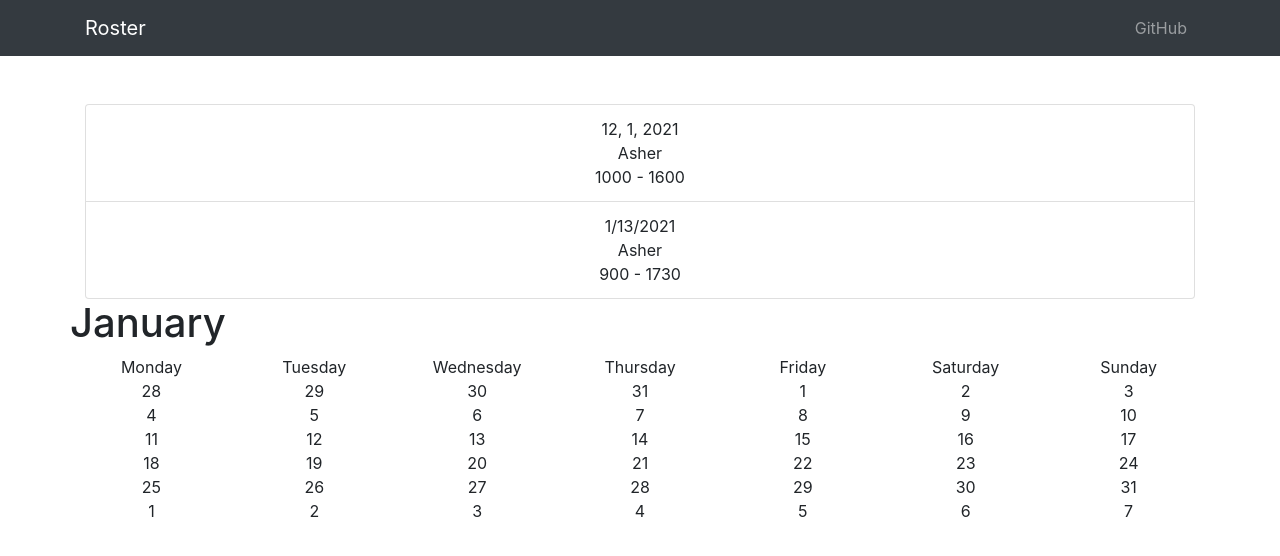
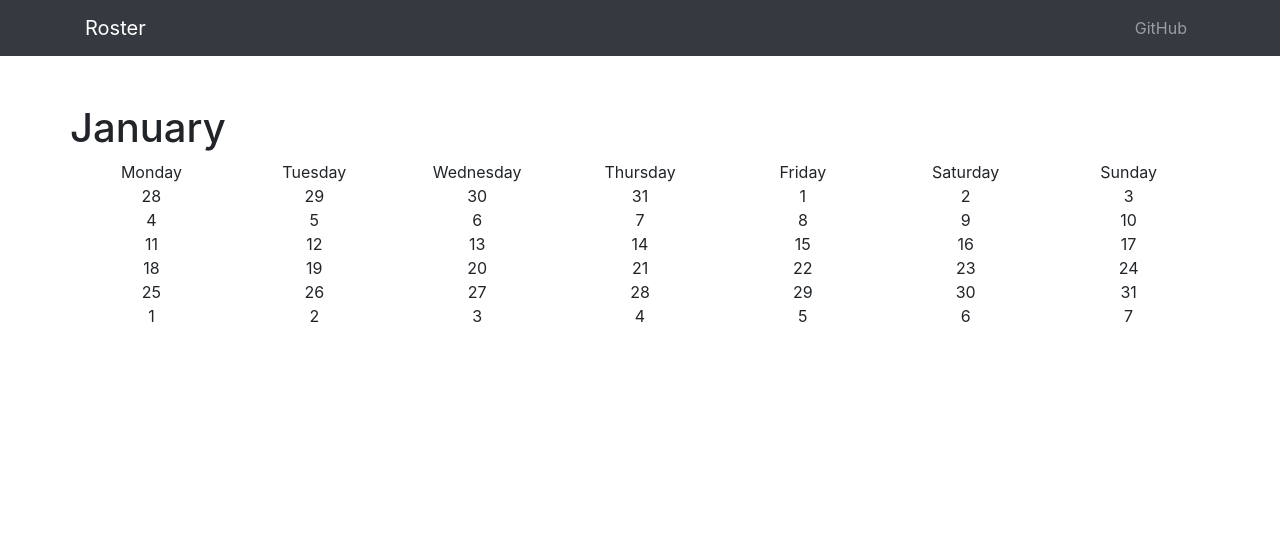
Before and after one commit to asheralley/roster_project, a React (Create React App) app in the folder client/: page / in a window 1280 px wide. Shown: the top 556 px of the page. Built offline with nearby package versions, Linux system fonts and the light colour scheme.

Commit message:
updated DayEntry and calendar component

```diff
--- a/client/src/components/Calendar.js
+++ b/client/src/components/Calendar.js
@@ -23,6 +23,7 @@ const currentYear = getcurrentDate.getFullYear();
 const visableDaysArray = getDateArray(currentMonth, currentYear);
 const month = getCurrentMonth(currentYear, currentMonth, currentDay);
 
+console.log(visableDaysArray);
 const Calendar = (props) => {
   return (
     <Container>
@@ -37,8 +38,13 @@ const Calendar = (props) => {
       {visableDaysArray.map((el) => {
         return (
           <Row>
-            {el.map((dayEl) => (
-              <Col>{dayEl}</Col>
+            {el.map(({ dayId, day }) => (
+              <Col id={dayId}>
+                <>
+                  {day}
+                  <DayEntry />
+                </>
+              </Col>
             ))}
           </Row>
         );
--- a/client/src/components/DayEntry.js
+++ b/client/src/components/DayEntry.js
@@ -1,6 +1,4 @@
 import React, { useState } from "react";
-import { Container, ListGroup, ListGroupItem } from "reactstrap";
-// import { CSSTransition, TransitionGroup } from "react-transition-group";
 import { v4 as uuidv4 } from "uuid";
 
 const DayEntry = (props) => {
@@ -28,21 +26,7 @@ const DayEntry = (props) => {
     },
   ];
 
-  return (
-    <Container>
-      <ListGroup>
-        {shiftEntries.map(({ id, name, timeStart, timeEnd, date }) => (
-          <ListGroupItem>
-            <div>{date}</div>
-            <div>{name}</div>
-            <div>
-              {timeStart} - {timeEnd}
-            </div>
-          </ListGroupItem>
-        ))}
-      </ListGroup>
-    </Container>
-  );
+  return <></>;
 };
 
 export default DayEntry;
--- a/client/src/js/utility.js
+++ b/client/src/js/utility.js
@@ -61,7 +61,10 @@ export function getDateArray(currMonth, currYear) {
   let dayNumber = daysInPreviousMonth - offSetDateIndex + 1;
 
   for (let i = dayNumber; i <= daysInPreviousMonth; i++) {
-    dateArray.push(dayNumber);
+    dateArray.push({
+      day: dayNumber,
+      dayId: `${previousMonthIndexOffset}${dayNumber}`,
+    });
     dayNumber++;
     if (dayNumber > daysInPreviousMonth) {
       dayNumber = 1;
@@ -70,7 +73,10 @@ export function getDateArray(currMonth, currYear) {
   }
 
   for (let i = dayNumber; i <= daysInCurrentMonth; i++) {
-    dateArray.push(dayNumber);
+    dateArray.push({
+      day: dayNumber,
+      dayId: `${currentMonthOffset}${dayNumber}`,
+    });
     dayNumber++;
     if (dayNumber > daysInCurrentMonth) {
       dayNumber = 1;
@@ -79,7 +85,10 @@ export function getDateArray(currMonth, currYear) {
   }
 
   for (let i = dayNumber; dateArray.length < 42; i++) {
-    dateArray.push(dayNumber);
+    dateArray.push({
+      day: dayNumber,
+      dayId: `${currentMonthOffset + 1}${dayNumber}`,
+    });
     dayNumber++;
   }
 
```
Also changed, not shown: 1 other file (tests, documents, lock files or other folders).
